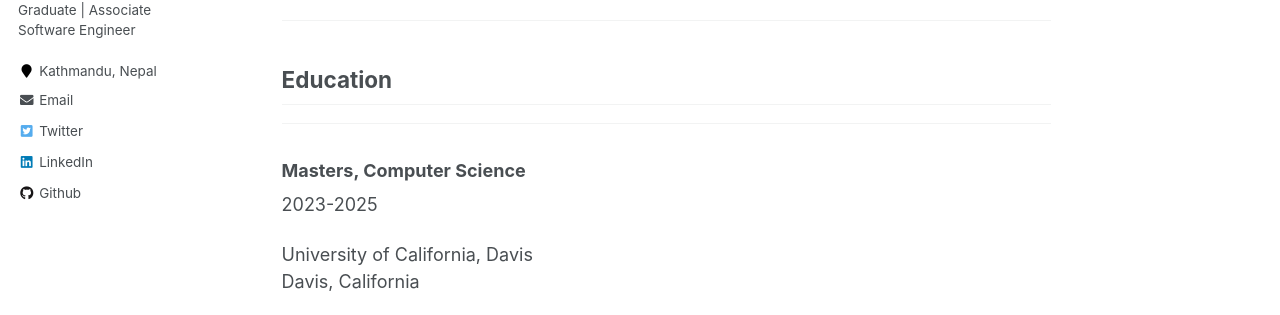
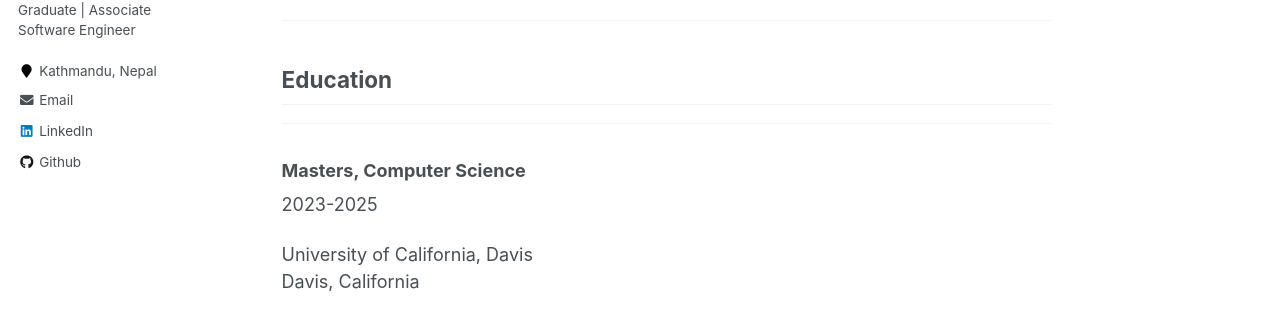
Before and after one commit to acharyadarshan/acharyadarshan.github.io, a Jekyll site: the page built from _pages/about.md, in a window 1280 px wide. Shown: the part 314-629 px from the top of the page. Built offline with Jekyll 4.4.1, drawn with Linux system fonts in a browser that asks for light colours.

Commit message:
Hide Twitter link and icon across site

```diff
--- a/_config.yml
+++ b/_config.yml
@@ -83,7 +83,7 @@ social:
   email: acharyadarshan02@gmail.com             # change to your email address
   links:
     # The first element serves as the copyright owner's link
-    - https://twitter.com/darshan_levi      # change to your twitter homepage
+    # - https://twitter.com/darshan_levi      # change to your twitter homepage
     - https://github.com/acharyadarshan       # change to your github homepage
     # Uncomment below to add more social links
     # https://www.facebook.com/ayushkumarshah
@@ -128,7 +128,7 @@ author:
   stackoverflow    : # http://stackoverflow.com/users/123456/username
   steam            :
   tumblr           :
-  twitter          : "darshan_levi"
+  # twitter          : "darshan_levi"
   vine             :
   weibo            :
   xing             :
```
